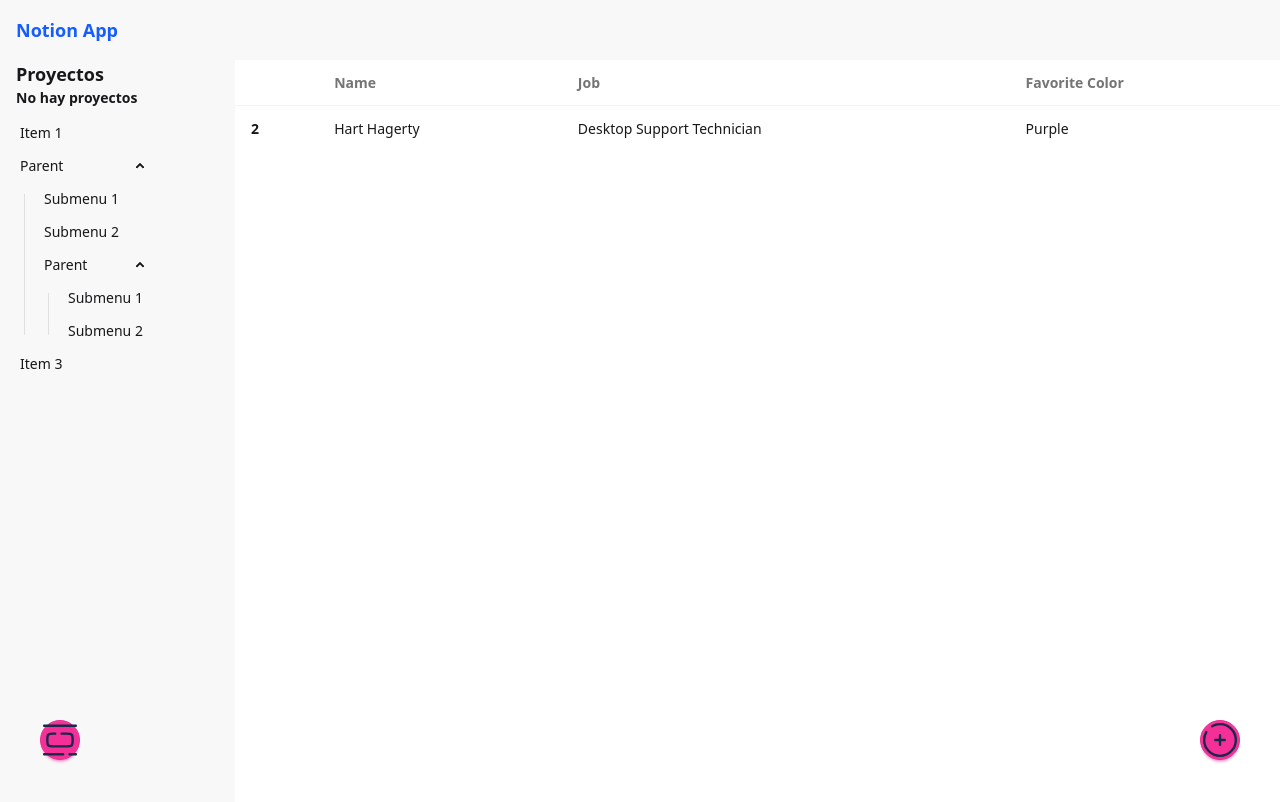
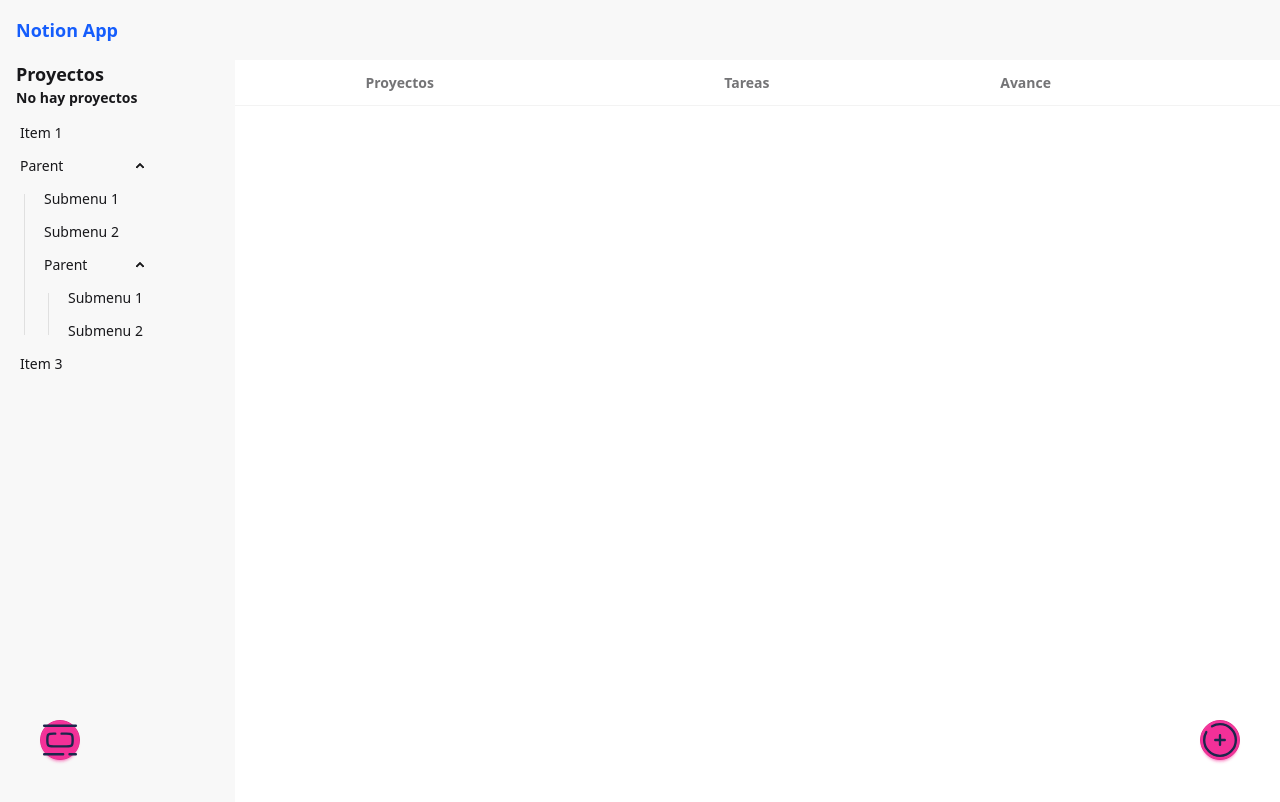
Before and after one commit to vic-dt/projects-app, a Vue app: page /projects in a window 1280 px wide. Shown: the top 802 px of the page. Built offline with nearby package versions, Linux system fonts and the light colour scheme; the HTML template or start-up script is replaced by a standard one.

Commit message:
Metemos proyectos y se guardan en LocalStorage

```diff
--- a/package.json
+++ b/package.json
@@ -14,8 +14,10 @@
   },
   "dependencies": {
     "@tailwindcss/vite": "^4.1.1",
+    "@vueuse/core": "^13.1.0",
     "pinia": "^3.0.2",
     "tailwindcss": "^4.1.1",
+    "uuid": "^11.1.0",
     "vue": "^3.5.13",
     "vue-router": "^4.5.0"
   },
--- a/src/modulorum/commune/components/InputModal.vue
+++ b/src/modulorum/commune/components/InputModal.vue
@@ -26,7 +26,7 @@
 </template>
 
 <script lang="ts" setup>
-import { ref } from 'vue';
+import { ref, watch } from 'vue';
 
 interface Props {
   aperta: boolean;
@@ -34,7 +34,7 @@
   titulus: string;
   subtitulus: string;
 }
-defineProps<Props>();
+const props = defineProps<Props>();
 
 const emissiones = defineEmits<{
   claudere: [void];
@@ -45,11 +45,19 @@
 
 const inputRef = ref<HTMLInputElement | null>(null);
 
+watch(props, ({ aperta }) => {
+  setTimeout(() => {
+    if (aperta) {
+      inputRef.value?.focus();
+    }
+  }, 300);
+});
+
 const submitValorem = () => {
   console.log({ valorem: inputValorem.value });
 
   if (!inputValorem.value) {
-    inputRef.value?.focus()
+    inputRef.value?.focus();
     return;
   }
 
--- a/src/modulorum/projects/stores/projects.store.ts
+++ b/src/modulorum/projects/stores/projects.store.ts
@@ -1,30 +1,44 @@
 import { defineStore } from "pinia";
-import { ref } from "vue";
+import { computed, ref } from "vue";
 import type { Project } from "../Interfaces/project.interface";
+import { v4 as uuidv4} from 'uuid';
+import { useLocalStorage } from "@vueuse/core";
 
-const incipiensPortat = ():Project[] =>{
-    return [
-        {
-            id: '1',
-            nomen: 'Project 1',
-            chores: [],
-        },
-        {
-            id: '2',
-            nomen: 'Project 2',
-            chores: [],
-        },
-    ];
-}
+// const incipiensPortat = ():Project[] =>{
+//     return [
+//         {
+//             id: uuidv4(),
+//             nomen: 'Project 1',
+//             chores: [],
+//         },
+//         {
+//             id: uuidv4(),
+//             nomen: 'Project 2',
+//             chores: [],
+//         },
+//     ];
+// }
 
 export const useProjectsStore = defineStore('projects', ()=>{
 
-    const projects = ref<Project[]>(incipiensPortat());
+    const projects = ref(useLocalStorage <Project[]>('projects',[]));
 
+    const addereProject = (nomen:string)=>{
+        if (nomen.length === 0) return;
 
+        projects.value.push({
+            id: uuidv4(),
+            nomen: nomen,
+            chores:[]
+        })
+    }
 
     return{
-        projects
+        // projects,
+
+        projectList: computed(()=>[ ...projects.value ]),
+
+        addereProject,
 
     }
 });
--- a/src/modulorum/projects/views/ProjectsView.vue
+++ b/src/modulorum/projects/views/ProjectsView.vue
@@ -5,17 +5,18 @@
       <thead>
         <tr>
           <th></th>
-          <th>Name</th>
-          <th>Job</th>
-          <th>Favorite Color</th>
+          <th>Proyectos</th>
+          <th>Tareas</th>
+          <th>Avance</th>
         </tr>
       </thead>
+
       <tbody>
-        <tr class="hover:bg-base-300">
-          <th>2</th>
-          <td>Hart Hagerty</td>
-          <td>Desktop Support Technician</td>
-          <td>Purple</td>
+        <tr v-for="(project, index) in projectStore.projectList" :key="project.id" class="hover:bg-base-300">
+          <th>{{index +1}}</th>
+          <td>{{ project.nomen }}</td>
+          <td>{{ project.chores.length }}</td>
+          <progress class="progress progress-primary w-56" value="10" max="100"></progress>
         </tr>
       </tbody>
     </table>
@@ -24,7 +25,7 @@
   <InputModal
     :aperta="modalAperta"
     @claudere="modalAperta = false"
-    @valorem="cumNovusValorem"
+    @valorem="projectStore.addereProject"
     placeholder="Introduce el nombre del proyecto"
     titulus="Nuevo proyecto"
     subtitulus="Dale un nombre apropiado a tu proyecto"
@@ -75,7 +76,11 @@
 
 const projectStore = useProjectsStore();
 
-const cumNovusValorem = (projectNomen: string) => {
-  console.log(projectNomen);
-};
+// const cumNovusValorem = (projectNomen: string) => {
+//   projectStore.projectList.push({
+//     id: '3',
+//     nomen: projectNomen,
+//     chores: []
+//   })
+// };
 </script>
```
Also changed, not shown: 1 other file (tests, documents, lock files or other folders).
